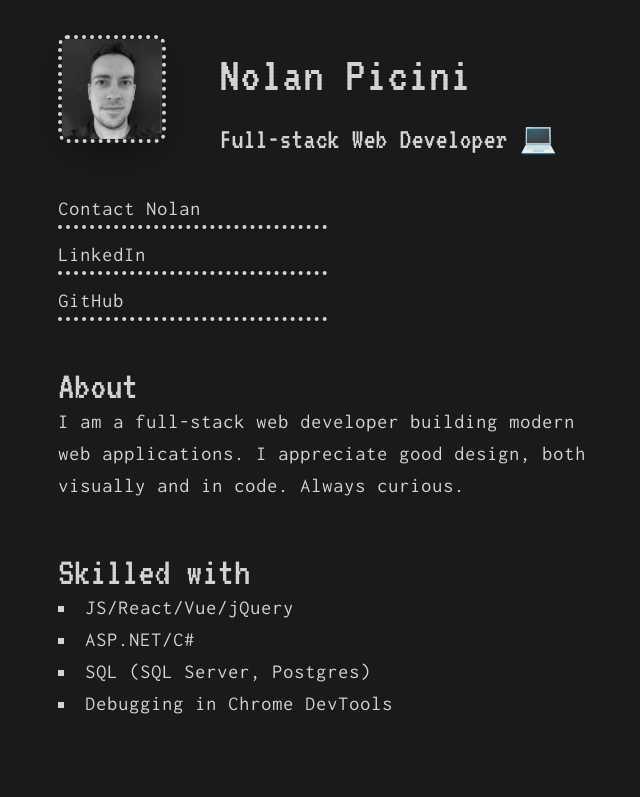
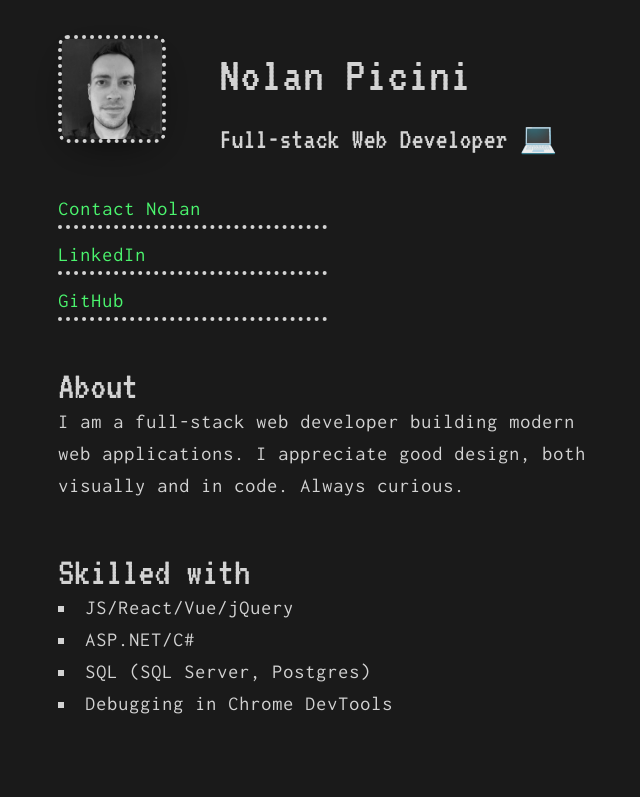
Before and after one commit to NolanPic/picini.io, a React (Create React App) app: page / in a window 1280 px wide. Shown: the top 797 px of the page, without its empty margins (313-953 px from the left). Built offline with nearby package versions, Linux system fonts and the light colour scheme.

Commit message:
Add contrast color to links

```diff
--- a/src/sass/abstracts/variables.scss
+++ b/src/sass/abstracts/variables.scss
@@ -1,6 +1,7 @@
 $main-font: "Inconsolata", monospace;
 $headings-font: "VT323", monospace;
 $main-font-color: rgb(211, 211, 211);
+$contrast-color: #4bf56e;
 $faint-font-color: rgb(177, 177, 177);
 $main-font-size: 2rem;
 $nav-font-size: 2.4rem;
--- a/src/sass/main.scss
+++ b/src/sass/main.scss
@@ -22,7 +22,7 @@ blockquote {
 }
 
 a {
-  color: $main-font-color;
+  color: $contrast-color; //$main-font-color;
   text-decoration: none;
   @include bottom-bordered();
 }
@@ -104,6 +104,10 @@ main {
 
     @media (max-width: 600px) {
       @include flex-column();
+    }
+
+    a h1 {
+      color: $main-font-color;
     }
 
     .avatar {
```
